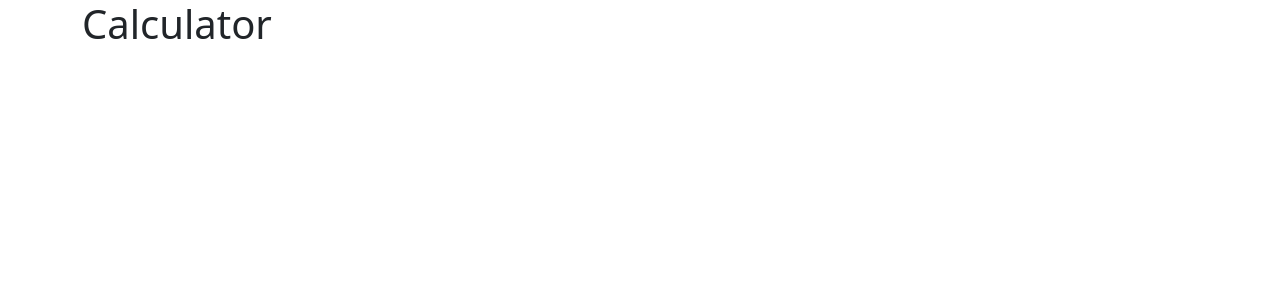
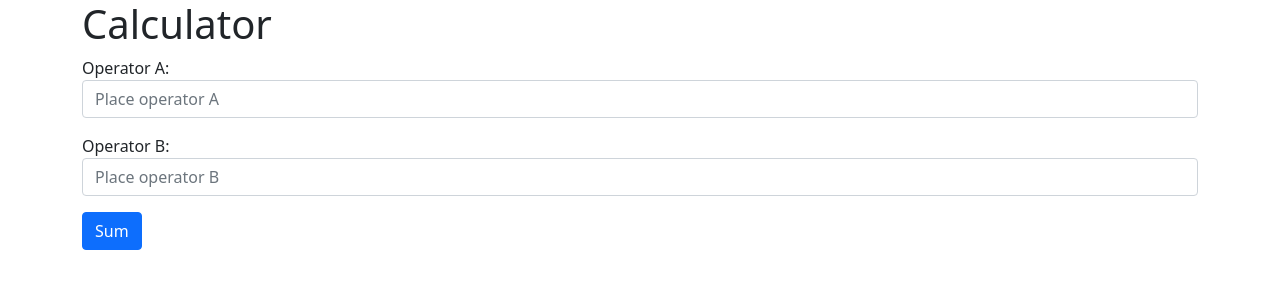
Before and after one commit to Giovanny-P/calculator, a plain HTML site: page index.html in a window 1280 px wide. Drawn offline with nearby package versions, Linux system fonts and the light colour scheme.

Commit message:
Implementing add functionality

```diff
--- a/index.html
+++ b/index.html
@@ -14,6 +14,30 @@
   <body>
     <div class="container">
       <h1>Calculator</h1>
+      <form id="form">
+        <div class="mb-3">
+          <label for="operatora">Operator A: </label>
+          <input
+            type="number"
+            class="form-control"
+            placeholder="Place operator A"
+            id="operatora"
+          />
+        </div>
+        <div class="mb-3">
+          <label for="operatorb">Operator B: </label>
+          <input
+            type="number"
+            class="form-control"
+            placeholder="Place operator B"
+            id="operatorb"
+          />
+        </div>
+      </form>
+      <button class="btn btn-primary mb-3" onclick="sum()">
+        Sum
+      </button>
+      <div id="result"></div>
     </div>
     <script
       src="https://cdn.jsdelivr.net/npm/bootstrap@5.0.2/dist/js/bootstrap.bundle.min.js"
--- a/js/app.js
+++ b/js/app.js
@@ -0,0 +1,10 @@
+function sum() {
+    const form = document.getElementById("form");
+    let operatorA = form["operatora"];
+    let operatorB = form["operatorb"];
+    let result = parseInt(operatorA.value) + parseInt(operatorB.value);
+    if(isNaN(result)) {
+        result = "you must put numbers in both operands";
+    }
+    document.getElementById("result").innerHTML = `Result: ${result}`;
+}
```
